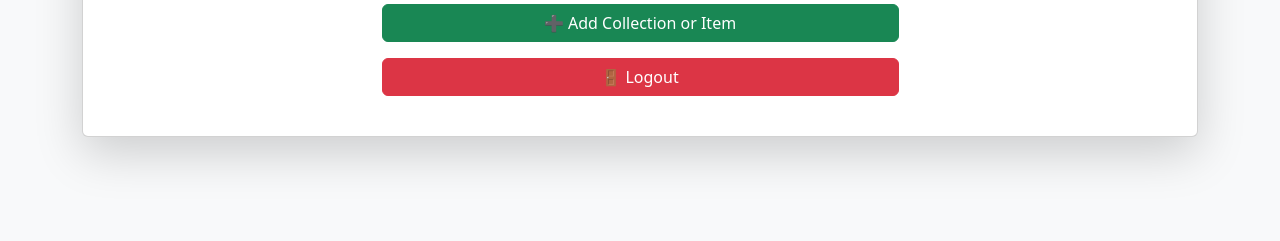
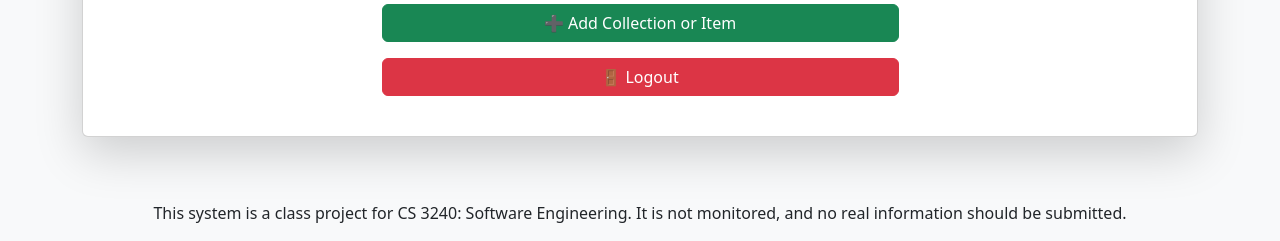
Before and after one commit to fahmeed-nabi/MelodyStack-Catalogue-App, a Django app: template music/templates/music/librarian.html in a window 1280 px wide. Shown: the part 566-807 px from the top of the page. Before the commit the page ends 732 px from the top, so only its background shows below. Run offline with Django 5.2, Linux system fonts and the light colour scheme; the template is opened without the code that fills it, so the values that code supplies are empty.

Commit message:
added disclaimer footnotes in templates

```diff
--- a/music/templates/music/librarian.html
+++ b/music/templates/music/librarian.html
@@ -5,6 +5,19 @@
     <meta charset="utf-8">
     <meta name="viewport" content="width=device-width, initial-scale=1">
     <link href="https://cdn.jsdelivr.net/npm/bootstrap@5.3.3/dist/css/bootstrap.min.css" rel="stylesheet">
+    <style>
+      body {
+        display: flex;
+        flex-direction: column;
+        min-height: 100vh;
+      }
+      .container {
+        flex-grow: 1;
+      }
+      footer {
+        margin-top: auto;
+      }
+    </style>
   </head>
 
   <body class="bg-light">
@@ -38,8 +51,14 @@
           </div>
         </div>
       </div>
+    </div>
 
-    </div>
+    <!-- Sticky Footer -->
+    <footer class="bg-light py-3 text-center">
+      <div class="container">
+        <p class="mb-0">This system is a class project for CS 3240: Software Engineering. It is not monitored, and no real information should be submitted.</p>
+      </div>
+    </footer>
 
     <script src="https://cdn.jsdelivr.net/npm/bootstrap@5.3.3/dist/js/bootstrap.bundle.min.js"></script>
   </body>
```
Also changed, not shown: music/templates/music/collections_page.html (+10 -1 lines), music/templates/music/patron.html (+14 -3 lines).
